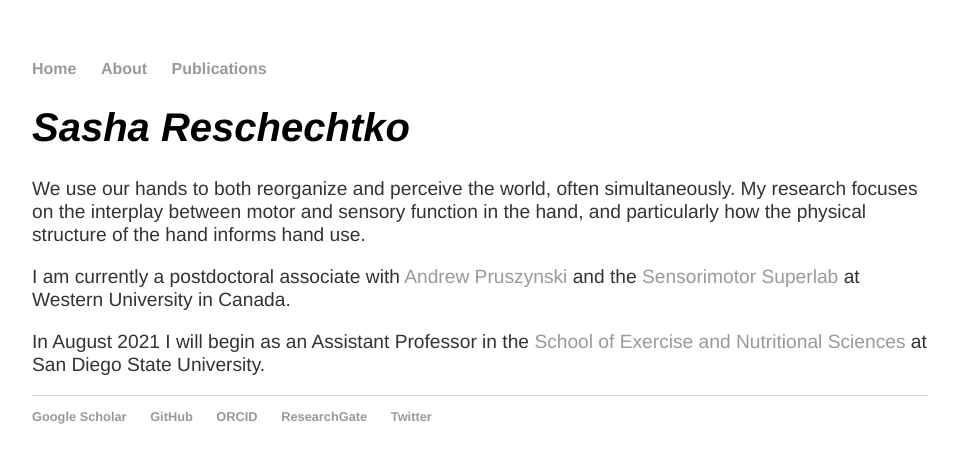
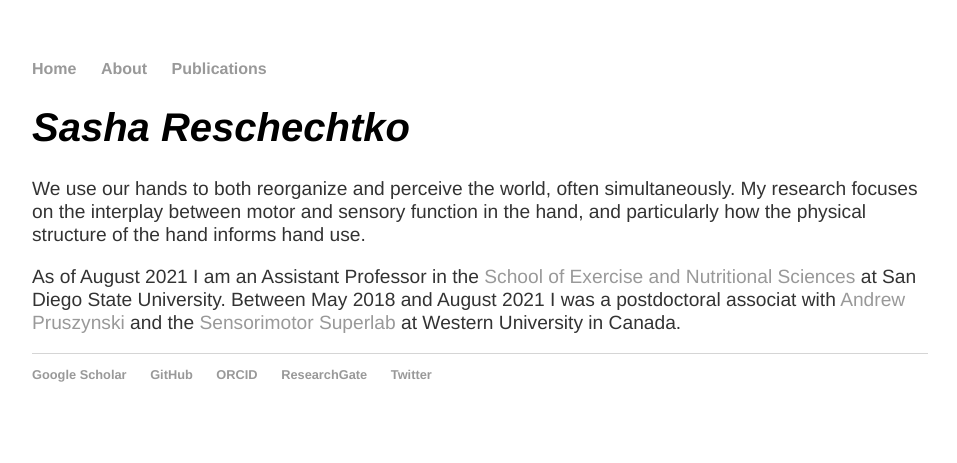
Before and after one commit to sreschechtko/sreschechtko.github.io, a Jekyll site: the page built from index.html, in a window 1280 px wide. Shown: the top 463 px of the page, without its empty margins (160-1117 px from the left). Built offline with Jekyll 4.4.1, drawn with Linux system fonts in a browser that asks for light colours.

Commit message:
Update index.html

```diff
--- a/index.html
+++ b/index.html
@@ -5,6 +5,5 @@
 <div class="blurb">
 	<h1>Sasha Reschechtko</h1>
 	<p>We use our hands to both reorganize and perceive the world, often simultaneously. My research focuses on the interplay between motor and sensory function in the hand, and particularly how the physical structure of the hand informs hand use. </p>
-	<p>I am currently a postdoctoral associate with <a href="http://www.pruszynskilab.com/" target = "_blank">Andrew Pruszynski</a> and the <a href="http://www.superlab.ca/" target = "_blank">Sensorimotor Superlab</a> at Western University in Canada.</p>
-	<p>In August 2021 I will begin as an Assistant Professor in the <a href="https://ens.sdsu.edu" target = "_blank">School of Exercise and Nutritional Sciences</a> at San Diego State University.
+	<p>As of August 2021 I am an Assistant Professor in the <a href="https://ens.sdsu.edu" target = "_blank">School of Exercise and Nutritional Sciences</a> at San Diego State University. Between May 2018 and August 2021 I was a postdoctoral associat with <a href="http://www.pruszynskilab.com/" target = "_blank">Andrew Pruszynski</a> and the <a href="http://www.superlab.ca/" target = "_blank">Sensorimotor Superlab</a> at Western University in Canada.
 </div><!-- /.blurb -->
```
